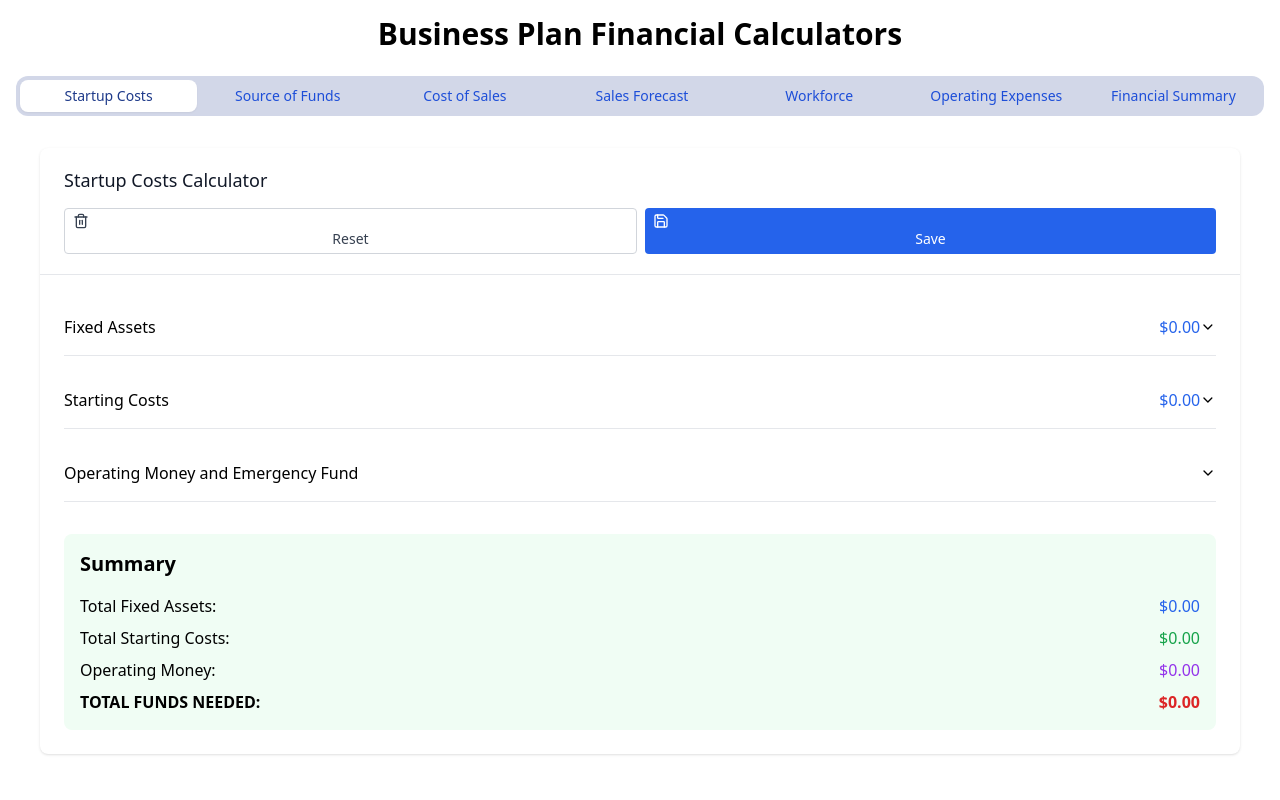
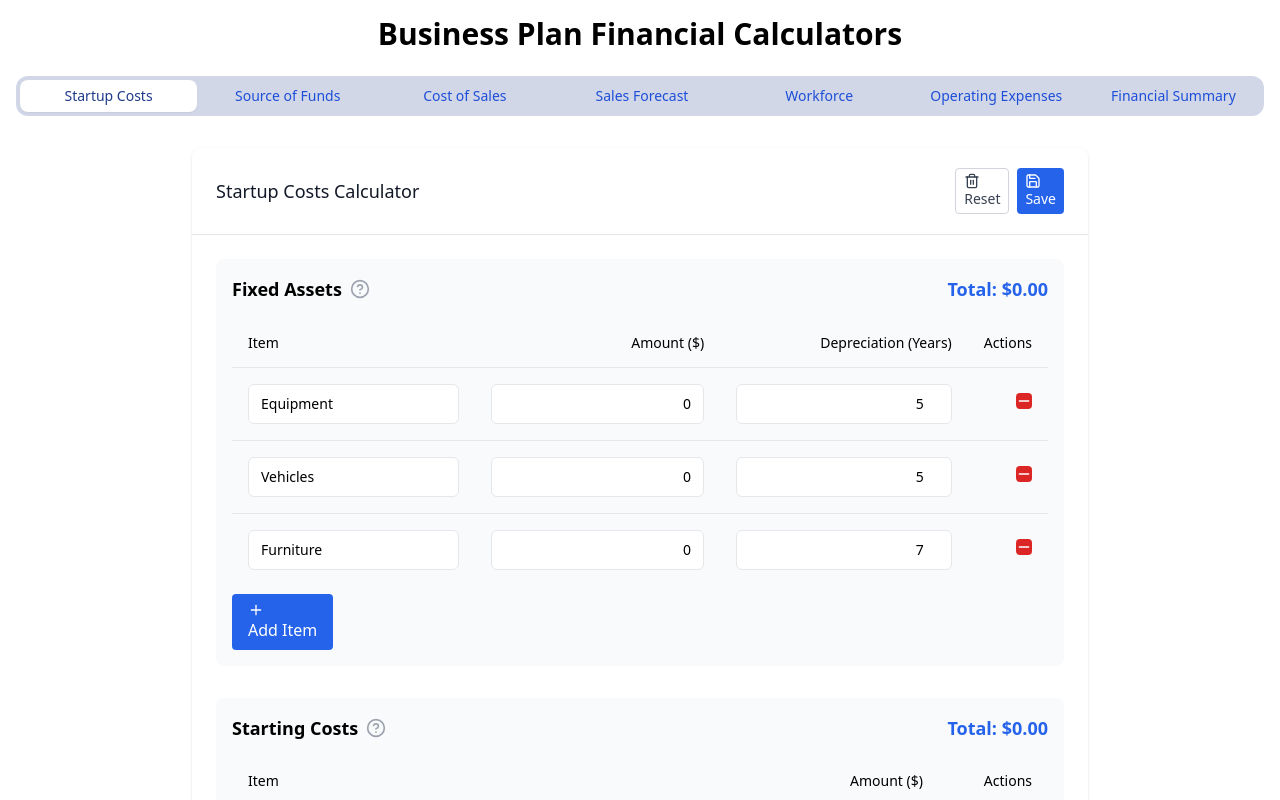
Before and after one commit to rudijetson/smartplan, a React (Create React App) app: page / in a window 1280 px wide. Shown: the top 800 px of the page. Built offline with nearby package versions, Linux system fonts and the light colour scheme; the HTML template or start-up script is replaced by a standard one.

Commit message:
Version 6

```diff
--- a/src/components/calculators/StartupCostsCalculator.js
+++ b/src/components/calculators/StartupCostsCalculator.js
@@ -1,4 +1,3 @@
-// Imports
 import React, { useState, useEffect } from 'react';
 import { Plus, Minus, HelpCircle, Save, FileInput, Trash2, DollarSign } from 'lucide-react';
 import { Button } from '../ui/Button';
@@ -8,11 +7,10 @@ import { Tooltip, TooltipContent, TooltipProvider, TooltipTrigger } from '../ui/
 import { Alert, AlertDescription } from '../ui/Alert';
 import { Table, TableBody, TableCell, TableHead, TableHeader, TableRow } from "../ui/Table";
 import { useBusinessPlan } from '../../hooks/useBusinessPlan';
-import { Accordion, AccordionContent, AccordionItem, AccordionTrigger } from '../ui/Accordion';
 
 const StartupCostsCalculator = () => {
-  // Context and State
-  const { setStartupCosts } = useBusinessPlan();
+  // SECTION: Context and State
+  const { setStartupCosts } = useBusinessPlan(); // Add this line
 
   const [bigPurchases, setBigPurchases] = useState(() => {
     const saved = localStorage.getItem('bigPurchases');
@@ -42,7 +40,7 @@ const StartupCostsCalculator = () => {
     return saved ? JSON.parse(saved) : [];
   });
 
-  // useEffect Hooks
+  // SECTION: useEffect Hooks
   useEffect(() => {
     localStorage.setItem('bigPurchases', JSON.stringify(bigPurchases));
     localStorage.setItem('startingCosts', JSON.stringify(startingCosts));
@@ -50,7 +48,7 @@ const StartupCostsCalculator = () => {
     localStorage.setItem('savedCalculations', JSON.stringify(savedCalculations));
   }, [bigPurchases, startingCosts, operatingMoney, savedCalculations]);
 
-  // Utility Functions
+  // SECTION: Utility Functions
   const formatNumber = (num) => {
     return num.toString().replace(/\B(?=(\d{3})+(?!\d))/g, ",");
   };
@@ -59,7 +57,7 @@ const StartupCostsCalculator = () => {
     return parseFloat(str.replace(/,/g, '')) || 0;
   };
 
-  // Event Handlers
+  // SECTION: Event Handlers
   const handleInputChange = (setter, index, field, value) => {
     setter(prev => {
       const newArray = [...prev];
@@ -130,59 +128,21 @@ const StartupCostsCalculator = () => {
     }
   };
 
-  // Calculations
+  // SECTION: Calculations
   const totalBigPurchases = bigPurchases.reduce((sum, item) => sum + item.amount, 0);
   const totalStartingCosts = startingCosts.reduce((sum, item) => sum + item.amount, 0);
   const totalFundsNeeded = totalBigPurchases + totalStartingCosts + operatingMoney;
 
-  // Update Context
+  // SECTION: Update Context
   useEffect(() => {
     setStartupCosts({ totalFundsNeeded });
   }, [totalFundsNeeded, setStartupCosts]);
 
-  // Render Functions
-  const renderItemInputs = (item, index, setter, includeDepreciation) => (
-    <div key={index} className="mb-4 p-4 bg-gray-100 rounded-lg">
-      <Input
-        type="text"
-        value={item.name}
-        onChange={(e) => handleInputChange(setter, index, 'name', e.target.value)}
-        className="w-full mb-2"
-        placeholder="Item Name"
-      />
-      <Input
-        type="text"
-        value={formatNumber(item.amount)}
-        onChange={(e) => handleInputChange(setter, index, 'amount', e.target.value)}
-        className="w-full mb-2"
-        placeholder="$ 0.00"
-      />
-      {includeDepreciation && (
-        <Input
-          type="number"
-          value={item.depreciation}
-          onChange={(e) => handleInputChange(setter, index, 'depreciation', e.target.value)}
-          className="w-full mb-2"
-          placeholder="Depreciation (Years)"
-        />
-      )}
-      <Button variant="destructive" size="sm" onClick={() => removeItem(setter, index)} className="w-full">
-        <Minus className="h-4 w-4 mr-2" /> Remove
-      </Button>
-    </div>
-  );
-
   const renderSection = (title, items, setter, defaultItem, includeDepreciation = false, total, tooltipContent) => (
-    <Accordion type="single" collapsible className="mb-4">
-      <AccordionItem value={title}>
-        <AccordionTrigger>
-          <div className="flex items-center justify-between w-full">
-            <span>{title}</span>
-            <span className="text-blue-600">${formatNumber(total.toFixed(2))}</span>
-          </div>
-        </AccordionTrigger>
-        <AccordionContent>
-          <div className="mb-2">
+    <section className="mb-8 p-4 bg-gray-50 rounded-lg">
+      <div className="flex justify-between items-center mb-4">
+        <div className="flex items-center">
+          <h3 className="text-lg font-semibold mr-2">{title}</h3>
           <TooltipProvider>
             <Tooltip>
               <TooltipTrigger asChild>
@@ -194,25 +154,76 @@ const StartupCostsCalculator = () => {
             </Tooltip>
           </TooltipProvider>
         </div>
-          {items.map((item, index) => renderItemInputs(item, index, setter, includeDepreciation))}
-          <Button onClick={() => addItem(setter, defaultItem)} className="w-full mt-2">
+        <div className="text-lg font-bold text-blue-600">
+          Total: ${formatNumber(total.toFixed(2))}
+        </div>
+      </div>
+      <Table>
+        <TableHeader>
+          <TableRow>
+            <TableHead className="text-left">Item</TableHead>
+            <TableHead className="text-right">Amount ($)</TableHead>
+            {includeDepreciation && <TableHead className="text-right">Depreciation (Years)</TableHead>}
+            <TableHead className="text-right">Actions</TableHead>
+          </TableRow>
+        </TableHeader>
+        <TableBody>
+          {items.map((item, index) => (
+            <TableRow key={index}>
+              <TableCell>
+                <Input
+                  type="text"
+                  value={item.name}
+                  onChange={(e) => handleInputChange(setter, index, 'name', e.target.value)}
+                  className="w-full"
+                  placeholder="Item Name"
+                />
+              </TableCell>
+              <TableCell className="text-right">
+                <Input
+                  type="text"
+                  value={formatNumber(item.amount)}
+                  onChange={(e) => handleInputChange(setter, index, 'amount', e.target.value)}
+                  className="w-full text-right"
+                  placeholder="$ 0.00"
+                />
+              </TableCell>
+              {includeDepreciation && (
+                <TableCell className="text-right">
+                  <Input
+                    type="number"
+                    value={item.depreciation}
+                    onChange={(e) => handleInputChange(setter, index, 'depreciation', e.target.value)}
+                    className="w-full text-right"
+                    placeholder="0"
+                  />
+                </TableCell>
+              )}
+              <TableCell className="text-right">
+                <Button variant="destructive" size="icon" onClick={() => removeItem(setter, index)}>
+                  <Minus className="h-4 w-4" />
+                </Button>
+              </TableCell>
+            </TableRow>
+          ))}
+        </TableBody>
+      </Table>
+      <Button onClick={() => addItem(setter, defaultItem)} className="mt-2">
         <Plus className="h-4 w-4 mr-2" /> Add Item
       </Button>
-        </AccordionContent>
-      </AccordionItem>
-    </Accordion>
+    </section>
   );
 
-  // Component Return
+// SECTION: Component Return
 return (
-    <Card className="w-full mx-auto">
-      <CardHeader className="flex flex-col items-start">
-        <CardTitle className="text-2xl mb-4">Startup Costs Calculator</CardTitle>
-        <div className="flex space-x-2 w-full">
-          <Button onClick={clearAll} variant="outline" size="sm" className="flex-1">
+  <Card className="w-full max-w-4xl mx-auto">
+    <CardHeader className="flex flex-row items-center justify-between">
+      <CardTitle className="text-2xl">Startup Costs Calculator</CardTitle>
+      <div className="flex space-x-2">
+        <Button onClick={clearAll} variant="outline" size="sm">
           <Trash2 className="h-4 w-4 mr-2" /> Reset
         </Button>
-          <Button onClick={saveCalculation} size="sm" className="flex-1">
+        <Button onClick={saveCalculation} size="sm">
           <Save className="h-4 w-4 mr-2" /> Save
         </Button>
       </div>
@@ -237,11 +248,9 @@ const StartupCostsCalculator = () => {
         'These are the costs that get your business up and running, like licenses, permits, deposits, starting inventories.'
       )}
 
-        <Accordion type="single" collapsible className="mb-4">
-          <AccordionItem value="operating-money">
-            <AccordionTrigger>Operating Money and Emergency Fund</AccordionTrigger>
-            <AccordionContent>
-              <div className="mb-2">
+      <section className="mb-8 p-4 bg-blue-50 rounded-lg">
+        <div className="flex items-center mb-4">
+          <h3 className="text-lg font-semibold mr-2">Operating Money and Emergency Fund</h3>
           <TooltipProvider>
             <Tooltip>
               <TooltipTrigger asChild>
@@ -253,6 +262,11 @@ const StartupCostsCalculator = () => {
             </Tooltip>
           </TooltipProvider>
         </div>
+        <div className="flex items-center space-x-4">
+          <div className="flex-1">
+            <label htmlFor="operatingMoney" className="block text-sm font-medium text-gray-700 mb-1">
+              Amount
+            </label>
             <div className="relative rounded-md shadow-sm">
               <div className="absolute inset-y-0 left-0 pl-3 flex items-center pointer-events-none">
                 <DollarSign className="h-5 w-5 text-gray-400" aria-hidden="true" />
@@ -262,32 +276,32 @@ const StartupCostsCalculator = () => {
                 id="operatingMoney"
                 value={formatNumber(operatingMoney)}
                 onChange={(e) => setOperatingMoney(parseFormattedNumber(e.target.value))}
-                  className="pl-10 w-full"
+                className="pl-10"
                 placeholder="0.00"
               />
             </div>
-            </AccordionContent>
-          </AccordionItem>
-        </Accordion>
+          </div>
+        </div>
+      </section>
 
       <section className="mt-8 p-4 bg-green-50 rounded-lg">
         <h3 className="text-xl font-semibold mb-4">Summary</h3>
-          <div className="space-y-2">
-            <div className="flex justify-between">
+        <div className="grid grid-cols-2 gap-4">
+          <div>
             <p className="font-medium">Total Fixed Assets:</p>
-              <p className="text-blue-600">${formatNumber(totalBigPurchases.toFixed(2))}</p>
+            <p className="text-lg text-blue-600">${formatNumber(totalBigPurchases.toFixed(2))}</p>
           </div>
-            <div className="flex justify-between">
+          <div>
             <p className="font-medium">Total Starting Costs:</p>
-              <p className="text-green-600">${formatNumber(totalStartingCosts.toFixed(2))}</p>
+            <p className="text-lg text-green-600">${formatNumber(totalStartingCosts.toFixed(2))}</p>
           </div>
-            <div className="flex justify-between">
-              <p className="font-medium">Operating Money:</p>
-              <p className="text-purple-600">${formatNumber(operatingMoney.toFixed(2))}</p>
+          <div>
+            <p className="font-medium">Operating Money and Emergency Fund:</p>
+            <p className="text-lg text-purple-600">${formatNumber(operatingMoney.toFixed(2))}</p>
           </div>
-            <div className="flex justify-between font-bold">
-              <p>TOTAL FUNDS NEEDED:</p>
-              <p className="text-red-600">${formatNumber(totalFundsNeeded.toFixed(2))}</p>
+          <div>
+            <p className="font-medium">TOTAL FUNDS NEEDED:</p>
+            <p className="text-xl font-bold text-red-600">${formatNumber(totalFundsNeeded.toFixed(2))}</p>
           </div>
         </div>
       </section>
@@ -301,29 +315,34 @@ const StartupCostsCalculator = () => {
       )}
 
       {savedCalculations.length > 0 && (
-          <Accordion type="single" collapsible className="mt-6">
-            <AccordionItem value="saved-calculations">
-              <AccordionTrigger>Saved Calculations</AccordionTrigger>
-              <AccordionContent>
+        <div className="mt-6">
+          <h3 className="text-lg font-semibold mb-2">Saved Calculations</h3>
+          <Table>
+            <TableHeader>
+              <TableRow>
+                <TableHead>Name</TableHead>
+                <TableHead>Date</TableHead>
+                <TableHead>Actions</TableHead>
+              </TableRow>
+            </TableHeader>
+            <TableBody>
               {savedCalculations.map((calc, index) => (
-                  <div key={index} className="mb-2 p-2 bg-gray-100 rounded flex justify-between items-center">
-                    <div>
-                      <p className="font-medium">{calc.name}</p>
-                      <p className="text-sm text-gray-600">{new Date(calc.date).toLocaleDateString()}</p>
-                    </div>
-                    <div>
+                <TableRow key={index}>
+                  <TableCell>{calc.name}</TableCell>
+                  <TableCell>{new Date(calc.date).toLocaleDateString()}</TableCell>
+                  <TableCell>
                     <Button onClick={() => loadCalculation(calc)} size="sm" className="mr-2">
                       <FileInput className="h-4 w-4 mr-2" /> Load
                     </Button>
                     <Button onClick={() => deleteCalculation(index)} size="sm" variant="destructive">
                       <Trash2 className="h-4 w-4 mr-2" /> Delete
                     </Button>
+                  </TableCell>
+                </TableRow>
+              ))}
+            </TableBody>
+          </Table>
         </div>
-                  </div>
-                ))}
-              </AccordionContent>
-            </AccordionItem>
-          </Accordion>
       )}
     </CardContent>
   </Card>
```
Lines whose indentation alone changed are shown as unchanged.
